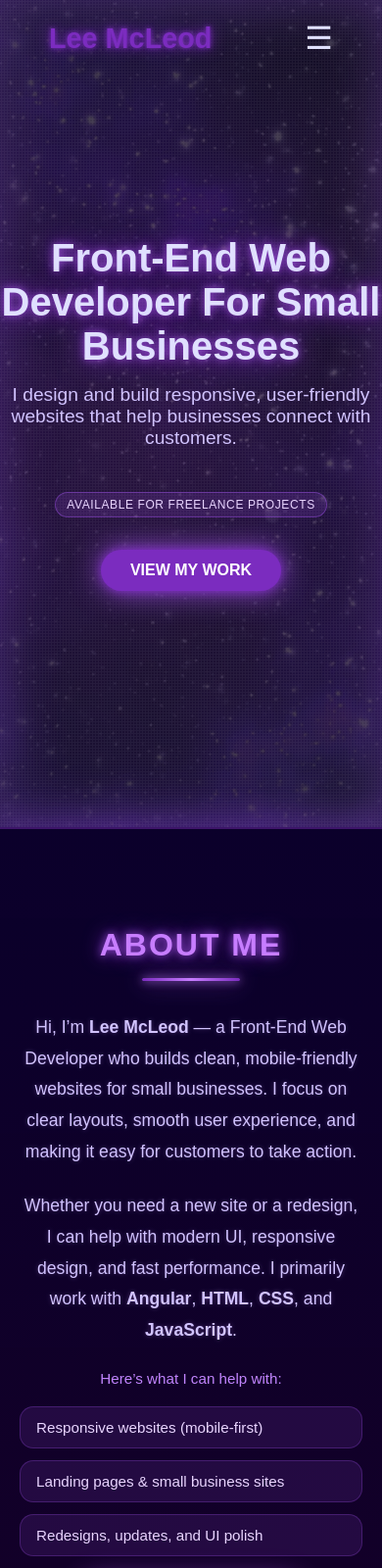
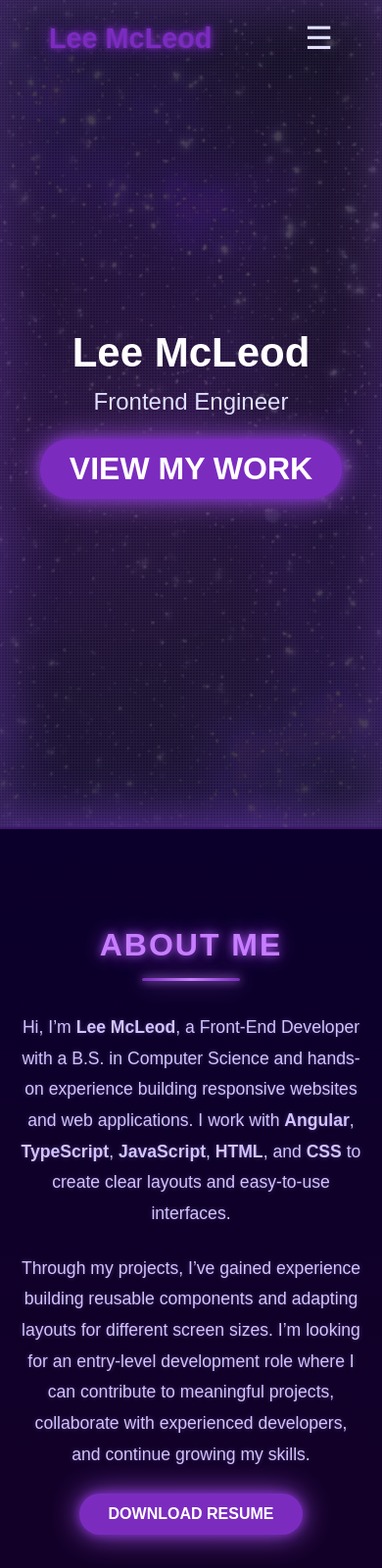
Before and after one commit to alexlee198/-Portfolio, a plain HTML site: page index.html in a window 390 px wide. Shown: the top 1600 px of the page at 98% size. Drawn offline with Linux system fonts and the light colour scheme.

Commit message:
Update portfolio introduction, about section, projects, and resume

```diff
--- a/index.html
+++ b/index.html
@@ -22,20 +22,19 @@
 
         <ul class="nav-links" id="nav-links">
           <li><a href="#about">About</a></li>
-          <li><a href="#process">Workflow</a></li>
           <li><a href="#skills">Skills</a></li>
           <li><a href="#projects">Projects</a></li>
           <li><a href="#contact">Contact</a></li>
         </ul>
       </nav>
       <div class="hero-content">
-        <h2>Front-End Web Developer For Small Businesses</h2>
+        <h1 class = "big-name"> Lee McLeod <h1>
+
+        <p class="hero-role"> Frontend Engineer </p>
         <p>
-          I design and build responsive, user-friendly websites that help
-          businesses connect with customers.
+
         </p>
         <div class="hero-actions">
-          <span class="hero-note">Available for freelance projects</span>
           <a href="#projects" class="btn">View My Work</a>
         </div>
       </div>
@@ -45,28 +44,26 @@
       <div class="container">
         <h2 class="section-title">About Me</h2>
         <p class="about-text">
-          Hi, I’m <strong>Lee McLeod</strong> — a Front-End Web Developer who
-          builds clean, mobile-friendly websites for small businesses. I focus
-          on clear layouts, smooth user experience, and making it easy for
-          customers to take action.
+         Hi, I’m <strong>Lee McLeod</strong>, a Front-End Developer
+      with a B.S. in Computer Science and hands-on experience
+      building responsive websites and web applications. I work
+      with <strong>Angular</strong>, <strong>TypeScript</strong>,
+      <strong>JavaScript</strong>, <strong>HTML</strong>, and
+      <strong>CSS</strong> to create clear layouts and
+      easy-to-use interfaces.
         </p>
 
         <p class="about-text">
-          Whether you need a new site or a redesign, I can help with modern UI,
-          responsive design, and fast performance. I primarily work with
-          <strong>Angular</strong>, <strong>HTML</strong>, <strong>CSS</strong>,
-          and <strong>JavaScript</strong>.
+             Through my projects, I’ve gained experience building
+      reusable components and adapting layouts for different
+      screen sizes. I’m looking for an entry-level development
+      role where I can contribute to meaningful projects,
+      collaborate with experienced developers, and continue
+      growing my skills.
         </p>
 
-        <p class="about-intro">Here’s what I can help with:</p>
-        <div class="about-highlights">
-          <div class="highlight">Responsive websites (mobile-first)</div>
-          <div class="highlight">Landing pages & small business sites</div>
-          <div class="highlight">Redesigns, updates, and UI polish</div>
-        </div>
-
         <a
-          href="assets/Front-end Web Dev Resume.pdf"
+          href="assets/Front-End Dev Res.pdf"
           class="btn resume-btn"
           download
         >
@@ -76,8 +73,7 @@
     </section>
 
 
-<!-- ====== Process Section ====== -->
-    <section id="process" class="process-section">
+    <!-- <section id="process" class="process-section">
       <div class="container">
         <h2 class="section-title">How I Work</h2>
 
@@ -107,7 +103,7 @@
           </div>
         </div>
       </div>
-    </section>
+    </section> -->
 
     <!-- ====== Skills Section ====== -->
     <section id="skills" class="skills-section">
@@ -121,9 +117,6 @@
           <div class="skill-card">Angular</div>
           <div class="skill-card">Bootstrap</div>
           <div class="skill-card">Git / GitHub</div>
-          <div class="skill-card">Node.js</div>
-          <div class="skill-card">SQL</div>
-          <div class="skill-card">PHP</div>
         </div>
       </div>
     </section>
@@ -165,26 +158,26 @@
 
           <!-- Project 2 -->
           <div class="project-card">
-            <img src="Images/pastry-shop.png" alt="Pastry Shop Website" />
+            <img src="Images/nick-fit.png" alt="NickFit Fitness Website" />
             <div class="project-info">
-              <h3>Pastry Shop Website</h3>
+              <h3></h3>
               <p class="project-summary">
                 <span
-                  ><strong>Purpose:</strong> Showcase bakery products in a
-                  clean, modern way</span
+                  ><strong>Purpose:</strong>Showcase fitness services and
+                    help visitors sign up.</span
                 >
                 <span
-                  ><strong>Outcome:</strong> Mobile-friendly design that makes
-                  browsing simple</span
+                  ><strong>Outcome:</strong> <strong>Outcome:</strong> Built an Angular website with
+                  a responsive layout and connected signup form.</span
                 >
               </p>
 
               <div class="project-links">
-                <a href="https://leepastryshop.netlify.app/" class="btn small"
+                <a href="https://spiffy-gingersnap-4bdef0.netlify.app/" class="btn small"
                   >Live Demo</a
                 >
                 <a
-                  href="https://github.com/alexlee198/Pastry_Shop"
+                  href=""
                   class="btn small"
                   >View Code</a
                 >
@@ -248,6 +241,8 @@
             </div>
           </div>
         </div>
+
+
       </div>
     </section>
     <!-- ====== Contact Section ====== -->
@@ -256,8 +251,6 @@
         <h2 class="section-title">Contact</h2>
 
         <p class="contact-text">
-          Looking to build a new website or improve your current one?
-  I’m open to freelance projects and happy to talk through your ideas.
 
         </p>
 
--- a/styles.css
+++ b/styles.css
@@ -113,17 +113,23 @@ header::before {
   z-index: 1;
 }
 
-.hero-content h2 {
-  font-size: 2.5rem;
-  margin-bottom: 1rem;
-  color: #e0e0ff;
-  text-shadow: 0 0 8px #9d4edd, 0 0 30px #7b2cbf;;
+
+
+
+.hero-content .big-name {
+  font-size: 80px;
+  font-weight: 700;
+  color: #ffffff;
+  margin: 0 0 12px;
+  text-shadow:none;
 }
 
-.hero-content p {
-  font-size: 1.2rem;
-  margin-bottom: 2rem;
-  color: #d1c3ff;
+.hero-content .hero-role {
+  font-size: 32px;
+  font-weight: 500;
+  color: #e0e0ff;
+  margin: 0;
+  text-shadow: none;
 }
 
 .btn {
@@ -535,6 +541,14 @@ header::before {
     display: block;
   }
 
+  .hero-content .big-name {
+    font-size: 42px;
+  }
+
+  .hero-content .hero-role {
+    font-size: 24px;
+  }
+
   .nav-links {
   flex-direction: column;
   position: fixed;       /* already fixed */
```
Also changed, not shown: Images/nick-fit.png (added), 2 other files.
